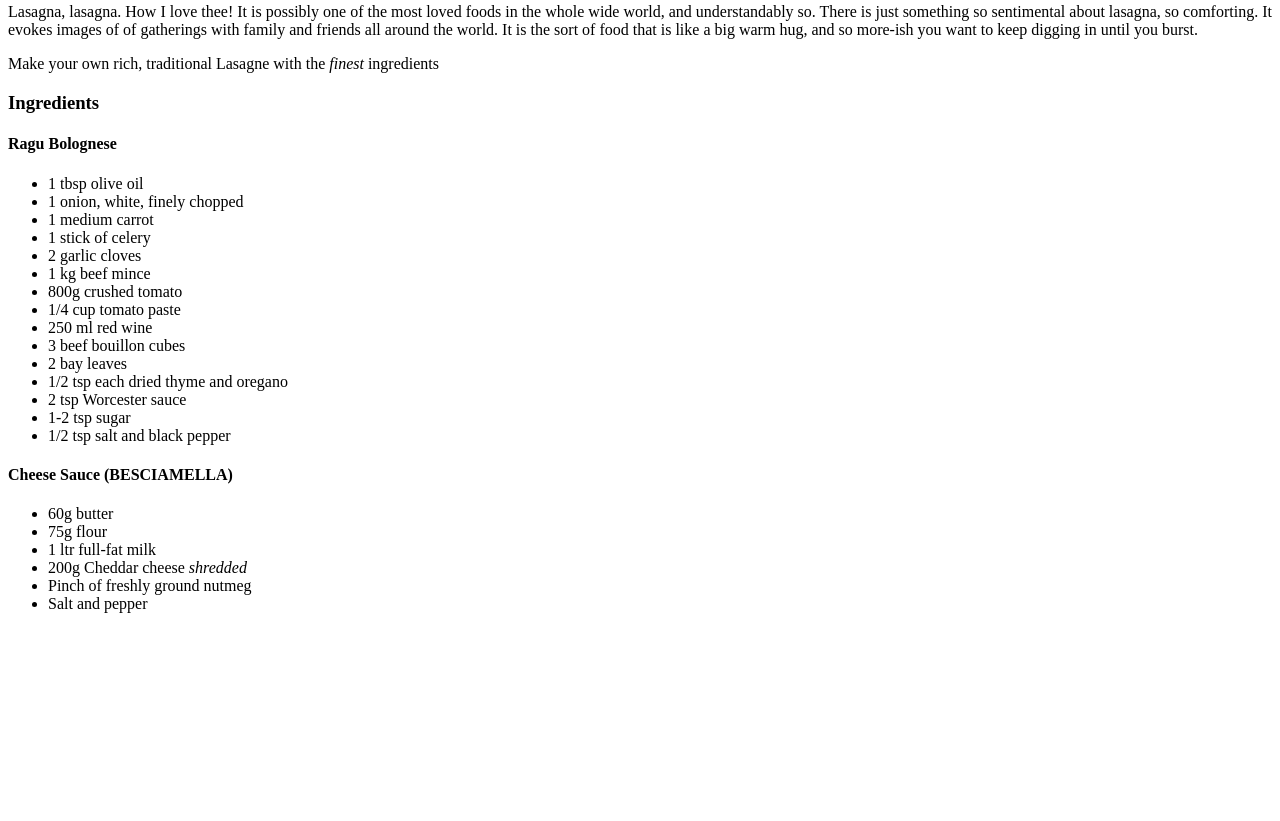
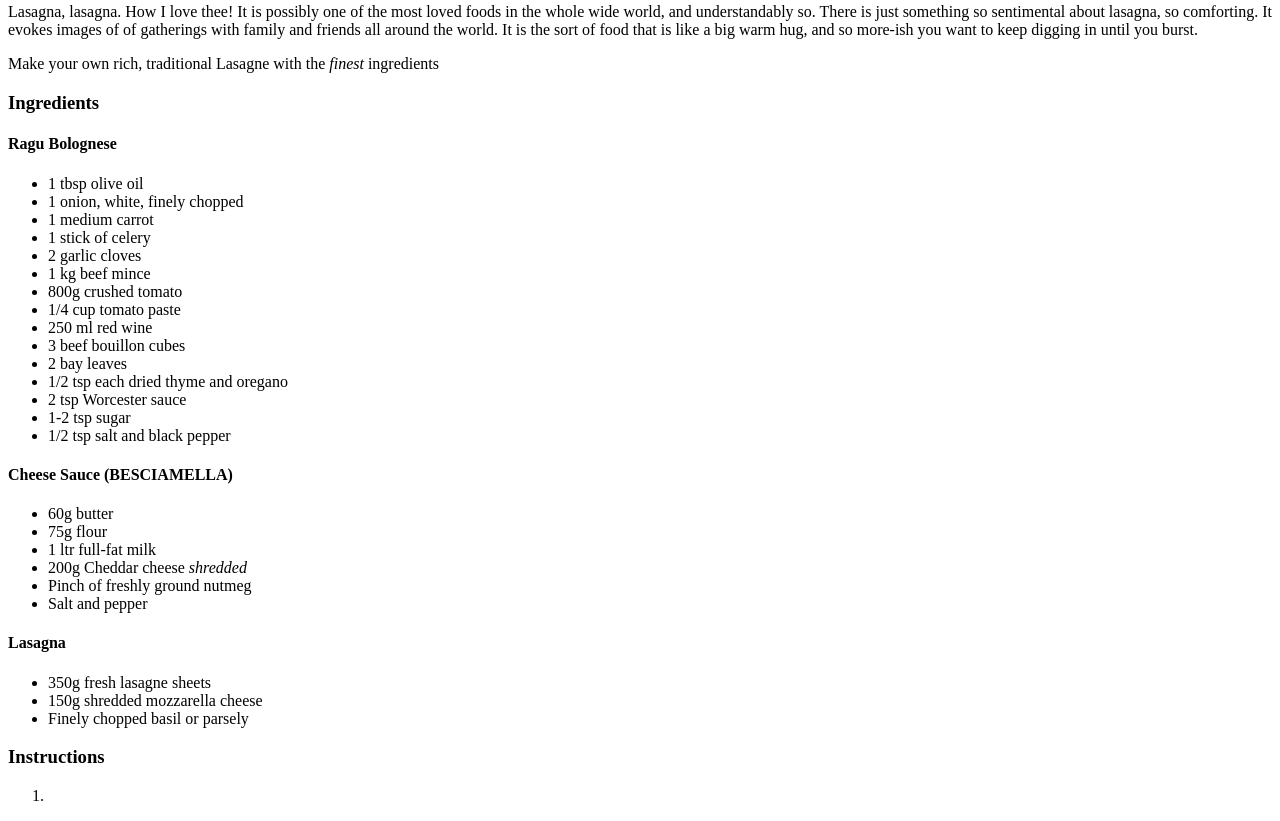
Before and after one commit to garden-variety/odin-recipes, a plain HTML site: page recipes/lasagne.html in a window 1280 px wide. Shown: the part 1040-1861 px from the top of the page. Before the commit the page ends 1669 px from the top, so only its background shows below. Drawn offline with Linux system fonts and the light colour scheme.

Commit message:
Add unordered list of ingredients to lasagne.html

```diff
--- a/recipes/lasagne.html
+++ b/recipes/lasagne.html
@@ -51,6 +51,24 @@
 
 		</ul>
 
+		<h4>Lasagna</h4>
+
+		<ul>
+			<li>350g fresh lasagne sheets</li>
+			<li>150g shredded mozzarella cheese</li>
+			<li>Finely chopped basil or parsely</li>
+
+		</ul>
+
+		<h3>Instructions</h3>
+
+		<ol>
+			<li>
+
+		</ol>
+
+
+
         	</body>
 
 </html>
```
Also changed, not shown: 1 other file.
